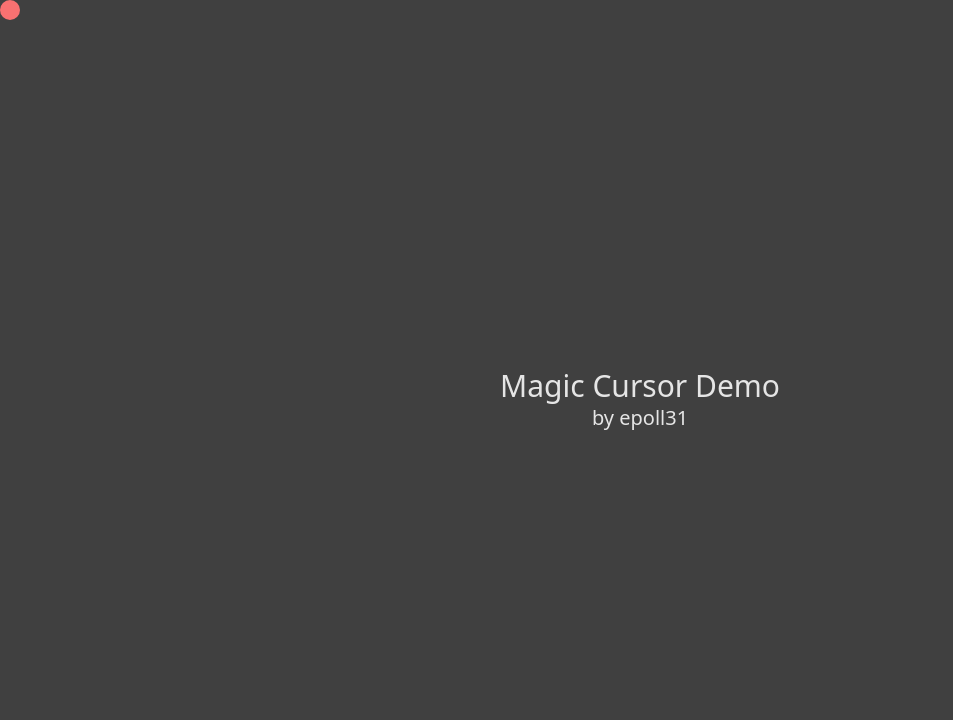
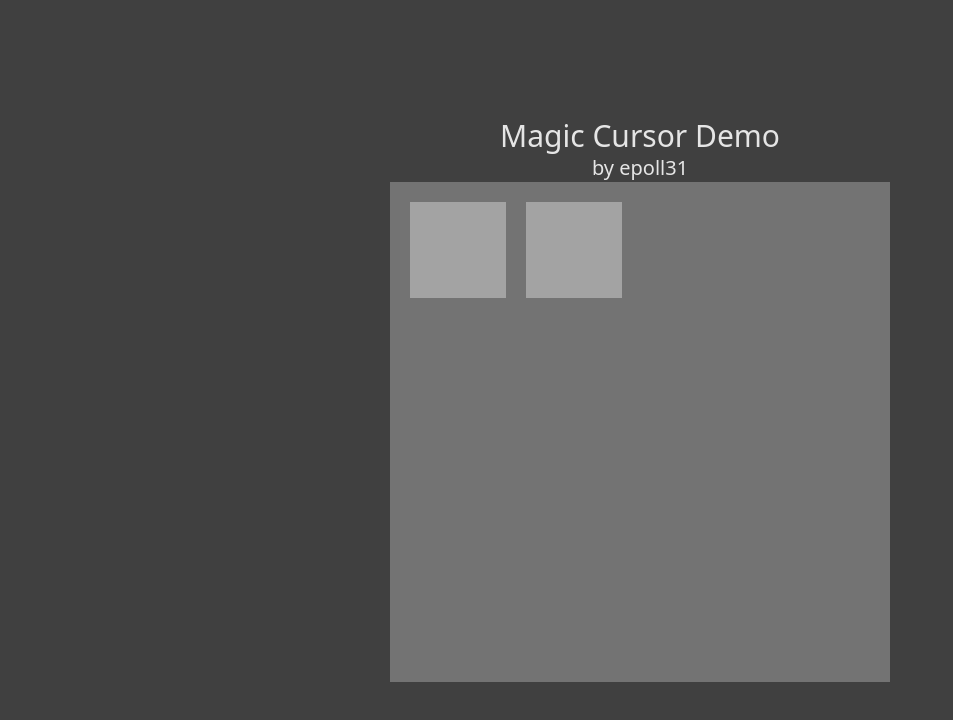
Before and after one commit to epoll31/MagicCursor, a React (Create React App) app: page / in a window 1280 px wide. Shown: the top 720 px of the page, without its empty margins (0-953 px from the left). Built offline with nearby package versions, Linux system fonts and the light colour scheme.

Commit message:
working lock/unlock for context / animated cursor for context provider / locking animation not working

```diff
--- a/src/App.tsx
+++ b/src/App.tsx
@@ -1,80 +1,24 @@
 import "./App.css";
+import CursorLock from "./Components/CursorLock";
 // import CursorLock from "./Components/CursorLock";
 import MagicCursorProvider from "./Components/MagicCursorProvider";
 
-function Comp({ test }: { test?: boolean }) {
-  console.log(test ? "use" : "dont use");
-  return (
-    <div>
-      <h1>Test</h1>
-    </div>
-  );
-}
-
 function App() {
   return (
-    <MagicCursorProvider>
     <div className="fixed w-screen h-screen bg-neutral-700 flex flex-col gap-10 justify-center items-center -z-20">
       <div className="row-start-1 row-span-1 col-start-1 col-span-full">
         <h1 className="text-3xl text-neutral-200 text-center">
           Magic Cursor Demo
         </h1>
         <h2 className="text-xl text-neutral-200 text-center">by epoll31</h2>
-        </div>
-        {/* <CursorLock
-          noLock
-          className="grid grid-rows-3 grid-cols-3 gap-5 w-[600px] h-min justify-center items-center z-10"
-        >
-          <CursorLock
-            holdLock
-            normalVariant={{ scale: 1 }}
-            lockVariant={{ scale: 1.1 }}
-            className="rounded-2xl bg-red-500 row-start-1 row-span-1 col-start-1 col-span-1 aspect-square z-20"
-            // lockClassName="w-[200px] h-[200px] rounded-2xl bg-neutral-200 backdrop-invert transition-all duration-300 ease-in-out z-10"
-          ></CursorLock>
-          <CursorLock
-            holdLock
-            className="rounded-2xl bg-green-500 row-start-1 row-span-1 col-start-2 col-span-1 aspect-square"
-            // lockClassName="w-[200px] h-[200px] rounded-2xl bg-neutral-200 backdrop-invert transition-all duration-300 ease-in-out"
-          ></CursorLock>
-          <CursorLock
-            holdLock
-            className="rounded-2xl bg-blue-500 row-start-1 row-span-1 col-start-3 col-span-1 aspect-square"
-            // lockClassName="w-[200px] h-[200px] rounded-2xl bg-neutral-200 backdrop-invert transition-all duration-300 ease-in-out"
-          ></CursorLock>
-          <CursorLock
-            holdLock
-            className="rounded-2xl bg-yellow-500 row-start-2 row-span-1 col-start-1 col-span-1 aspect-square"
-            // lockClassName="w-[200px] h-[200px] rounded-2xl bg-neutral-200 backdrop-invert transition-all duration-300 ease-in-out"
-          ></CursorLock>
-          <CursorLock
-            holdLock
-            className="rounded-2xl bg-purple-500 row-start-2 row-span-1 col-start-2 col-span-1 aspect-square"
-            // lockClassName="w-[200px] h-[200px] rounded-2xl bg-neutral-200 backdrop-invert transition-all duration-300 ease-in-out"
-          ></CursorLock>
-          <CursorLock
-            holdLock
-            className="rounded-2xl bg-pink-500 row-start-2 row-span-1 col-start-3 col-span-1 aspect-square"
-            // lockClassName="w-[200px] h-[200px] rounded-2xl bg-neutral-200 backdrop-invert transition-all duration-300 ease-in-out"
-          ></CursorLock>
-          <CursorLock
-            holdLock
-            className="rounded-2xl bg-indigo-500 row-start-3 row-span-1 col-start-1 col-span-1 aspect-square"
-            // lockClassName="w-[200px] h-[200px] rounded-2xl bg-neutral-200 backdrop-invert transition-all duration-300 ease-in-out"
-          ></CursorLock>
-          <CursorLock
-            holdLock
-            className="rounded-2xl bg-cyan-500 row-start-3 row-span-1 col-start-2 col-span-1 aspect-square"
-            // lockClassName="w-[200px] h-[200px] rounded-2xl bg-neutral-200 backdrop-invert transition-all duration-300 ease-in-out"
-          ></CursorLock>
-          <CursorLock
-            holdLock
-            className="rounded-2xl bg-orange-500 row-start-3 row-span-1 col-start-3 col-span-1 aspect-square"
-            // lockClassName="w-[200px] h-[200px] rounded-2xl bg-neutral-200 backdrop-invert transition-all duration-300 ease-in-out"
-          ></CursorLock>
-        </CursorLock> */}
+        <MagicCursorProvider>
+          <div className="w-[500px] h-[500px] bg-neutral-500 p-5 gap-5 flex flex-wrap">
+            <CursorLock className="w-24 h-24 bg-neutral-400"></CursorLock>
+            <div className="w-24 h-24 bg-neutral-400"></div>
           </div>
         </MagicCursorProvider>
+      </div>
+    </div>
   );
 }
 
--- a/src/Components/CursorLock.tsx
+++ b/src/Components/CursorLock.tsx
@@ -1,63 +1,52 @@
-// import { motion, MotionProps, Variant } from "framer-motion";
-// import { MagicCursorContext } from "./MagicCursorProvider";
-// import {
-//   createRef,
-//   HTMLProps,
-//   PropsWithChildren,
-//   useContext,
-//   useEffect,
-//   useMemo,
-//   useRef,
-//   useState,
-// } from "react";
+import { motion, MotionProps, Variant } from "framer-motion";
+import { PropsWithChildren, useContext, useMemo, useRef } from "react";
+import { MagicCursorContext } from "./MagicCursorProvider";
 
-// export default function CursorLock({
-//   noLock = false,
-//   holdLock = false,
-//   normalVariant = {},
-//   lockVariant = {},
-//   cursorVariant = {},
-//   ...props
-// }: {
-//   noLock?: boolean;
-//   holdLock?: boolean;
-//   normalVariant?: Variant;
-//   lockVariant?: Variant;
-//   cursorVariant?: Variant;
-//   className?: string;
-// } & PropsWithChildren<Omit<MotionProps, "variants">>) {
-//   // const { locked, lock, unlock } = useContext(MagicCursorContext);
-//   const ref = useRef<HTMLDivElement>(null);
+export default function CursorLock({
+  noLock = false,
+  holdLock = false,
+  normalVariant = {},
+  lockVariant = {},
+  cursorVariant = {},
+  ...props
+}: {
+  noLock?: boolean;
+  holdLock?: boolean;
+  normalVariant?: Variant;
+  lockVariant?: Variant;
+  cursorVariant?: Variant;
+  className?: string;
+} & PropsWithChildren<Omit<MotionProps, "variants">>) {
+  const { locked, lock, unlock } = useContext(MagicCursorContext);
+  const ref = useRef<HTMLDivElement>(null);
 
-//   const handleEnter = useMemo(() => {
-//     return () => {
-//       if (!noLock && ref) {
-//         lock(ref);
-//       }
-//     };
-//   }, [noLock, ref, lock]);
+  const handleEnter = useMemo(() => {
+    return () => {
+      if (!noLock && ref) {
+        lock(ref);
+      }
+    };
+  }, [noLock, ref, lock]);
 
-//   const handleLeave = useMemo(() => {
-//     return () => {
-//       if (!holdLock) {
-//         unlock();
-//       }
-//     };
-//   }, [holdLock, unlock]);
-//   return (
-//     <motion.div
-//       onMouseEnter={handleEnter}
-//       onMouseLeave={handleLeave}
-//       ref={ref}
-//       variants={{
-//         normal: normalVariant,
-//         locked: lockVariant,
-//       }}
-//       initial="normal"
-//       animate={locked ? "locked" : "normal"}
-//       {...props}
-//     ></motion.div>
-//   );
-// }
-
-export default function CursorLock() {}
+  const handleLeave = useMemo(() => {
+    return () => {
+      if (!holdLock) {
+        unlock();
+      }
+    };
+  }, [holdLock, unlock]);
+  return (
+    <motion.div
+      onMouseEnter={handleEnter}
+      onMouseLeave={handleLeave}
+      ref={ref}
+      variants={{
+        normal: normalVariant,
+        locked: lockVariant,
+      }}
+      initial="normal"
+      animate={locked ? "locked" : "normal"}
+      {...props}
+    ></motion.div>
+  );
+}
--- a/src/Components/MagicCursorProvider.tsx
+++ b/src/Components/MagicCursorProvider.tsx
@@ -1,89 +1,68 @@
-import React, {
-  useState,
-  useRef,
-  useCallback,
-  useEffect,
-  MouseEvent,
-} from "react";
-import { motion, useMotionValue, useWillChange } from "framer-motion";
+import React, { useEffect, useRef, useState } from "react";
 
-interface MousePosition {
-  x: number;
-  y: number;
-}
+export const MagicCursorContext = React.createContext<{
+  locked: boolean;
+  lock: (ref: React.RefObject<HTMLElement>) => void;
+  unlock: () => void;
+}>({
+  locked: false,
+  lock: () => {},
+  unlock: () => {},
+});
 
 const MagicCursorProvider: React.FC<{ children: React.ReactNode }> = ({
   children,
 }) => {
   const outerRef = useRef<HTMLDivElement>(null);
-  // const [mouse, setMouse] = useState<MousePosition>({ x: 0, y: 0 });
-  const x = useMotionValue(0);
-  const y = useMotionValue(0);
-
-  // const updateMousePosition = useCallback((position: MousePosition) => {
-  //   // setMouse(position);
-  //   x.set(position.x);
-  //   y.set(position.y);
-  // }, []);
-
-  // const handleMouseMove = useCallback((event: MouseEvent) => {
-  //   requestAnimationFrame(() => {
-  //     if (outerRef.current) {
-  //       const rect = outerRef.current.getBoundingClientRect();
-  //       // const x = event.clientX - rect.left - 10; // 10 is half the size of the cursor (20px)
-  //       // const y = event.clientY - rect.top - 10;
-  //       x.set(event.clientX - rect.left - 10);
-  //       y.set(event.clientY - rect.top - 10);
-  //     }
-  //   });
-  // }, []);
-
-  // useEffect(() => {
-  //   const handle = outerRef.current;
-  //   if (handle) {
-  //     handle.addEventListener("mousemove", handleMouseMove as any);
-
-  //     return () => {
-  //       handle.removeEventListener("mousemove", handleMouseMove as any);
-  //     };
-  //   }
-  // }, [handleMouseMove]);
+  const [lock, setLock] = useState<React.RefObject<HTMLElement> | null>(null);
 
   useEffect(() => {
-    const handle = outerRef.current;
-    if (handle) {
-      const handleMouseMove = (event: MouseEvent) => {
-        requestAnimationFrame(() => {
-          const rect = handle.getBoundingClientRect();
-          x.set(event.clientX - rect.left - 10);
-          y.set(event.clientY - rect.top - 10);
-        });
-      };
-      handle.addEventListener("mousemove", handleMouseMove as any);
+    const handleMouseMove = (e: MouseEvent) => {
+      if (!outerRef.current) return;
+      const x =
+        e.clientX -
+        outerRef.current.offsetLeft -
+        outerRef.current.offsetWidth / 2;
+      const y =
+        e.clientY -
+        outerRef.current.offsetTop -
+        outerRef.current.offsetHeight / 2;
 
-      return () => {
-        handle.removeEventListener("mousemove", handleMouseMove as any);
-      };
-    }
-  }, [x, y]);
+      outerRef.current.style.setProperty("--magic-cursor-x", `${x}px`);
+      outerRef.current.style.setProperty("--magic-cursor-y", `${y}px`);
+    };
+
+    outerRef.current?.addEventListener("mousemove", handleMouseMove);
+
+    return () => {
+      outerRef.current?.removeEventListener("mousemove", handleMouseMove);
+    };
+  }, []);
+
+  useEffect(() => {
+    console.log("lock", lock);
+  }, [lock]);
 
   return (
-    <div ref={outerRef} className="relative w-fit h-fit">
-      {children}
-      <motion.div
-        className="absolute bg-red-400"
-        style={{
-          width: "20px",
-          height: "20px",
-          translate: "-50%, -50%",
-          borderRadius: "10px",
-        }}
-        animate={{
-          x: x.get(),
-          y: y.get(),
-        }}
-      />
-    </div>
+    <MagicCursorContext.Provider
+      value={{
+        locked: !!lock,
+        lock: (ref) => {
+          setLock(ref);
+        },
+        unlock: () => {
+          setLock(null);
+        },
+      }}
+    >
+      <div
+        ref={outerRef}
+        className="relative w-fit h-fit group/magic-cursor-provider "
+      >
+        {children}
+        <div className=" pointer-events-none absolute bg-red-400 w-5 h-5 rounded-full -translate-x-1/2 -translate-y-1/2 top-1/2 left-1/2  animate-magic-cursor-exit group-hover/magic-cursor-provider:animate-magic-cursor-enter" />
+      </div>
+    </MagicCursorContext.Provider>
   );
 };
 
--- a/tailwind.config.js
+++ b/tailwind.config.js
@@ -1,10 +1,33 @@
 /** @type {import('tailwindcss').Config} */
 module.exports = {
-  content: [
-    './src/**/*.{js,jsx,ts,tsx}',
-  ],
+  content: ["./src/**/*.{js,jsx,ts,tsx}"],
   theme: {
-    extend: {},
+    extend: {
+      keyframes: {
+        "magic-cursor-enter": {
+          from: {
+            translate: `0 0`,
+          },
+          to: {
+            translate: `var(--magic-cursor-x) var(--magic-cursor-y)`,
+          },
+        },
+        "magic-cursor-exit": {
+          from: {
+            translate: `var(--magic-cursor-x) var(--magic-cursor-y)`,
+            opacity: 1,
+          },
+          to: {
+            translate: `0 0`,
+            opacity: 0,
+          },
+        },
+      },
+      animation: {
+        "magic-cursor-enter": "magic-cursor-enter 0.5s forwards",
+        "magic-cursor-exit": "magic-cursor-exit 0.5s forwards",
+      },
+    },
   },
   plugins: [],
-}
+};
```
Lines whose indentation alone changed are shown as unchanged.
